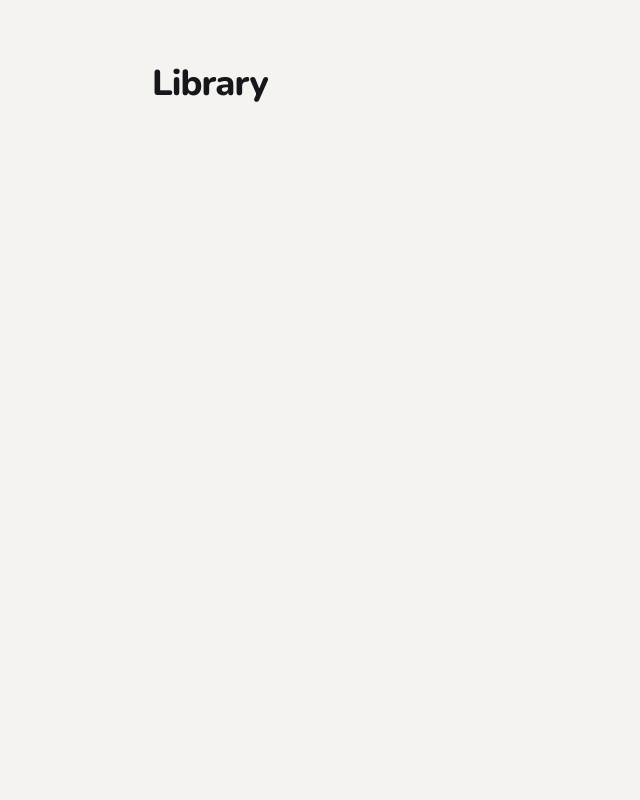
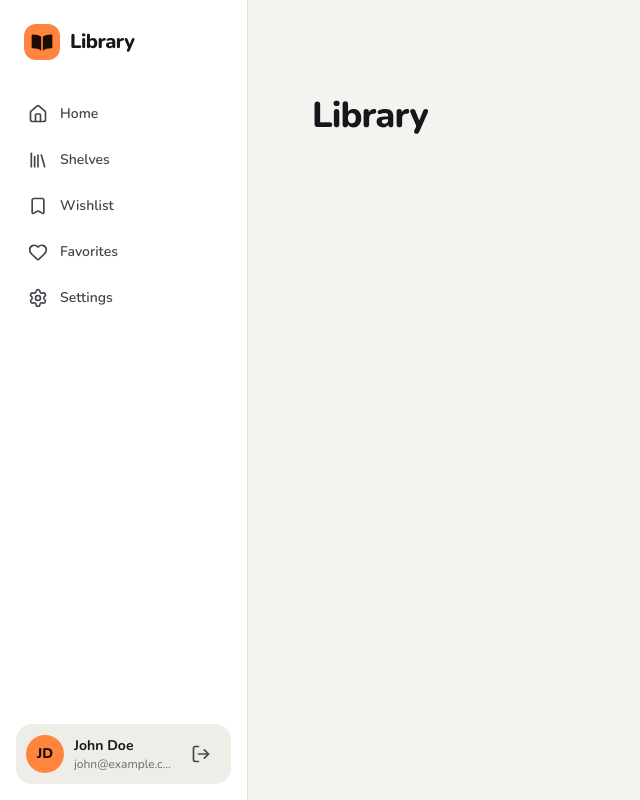
Before and after one commit to jcelic/library-v2, a Next.js app: page / in a window 1280 px wide. Shown: the whole page, without its empty margins (0-640 px from the left). Built offline with nearby package versions, Linux system fonts and the light colour scheme.

Commit message:
feat: add app layout with sidebar

```diff
--- /dev/null
+++ b/src/app/(app)/layout.tsx
@@ -0,0 +1,13 @@
+import Sidebar from '@/components/layout/Sidebar';
+
+const AppLayout = ({ children }: LayoutProps<'/'>) => {
+  return (
+    <div className="flex min-h-dvh">
+      <Sidebar />
+
+      <main className="min-w-0 flex-1 px-6 py-8 lg:px-10">{children}</main>
+    </div>
+  );
+};
+
+export default AppLayout;
--- /dev/null
+++ b/src/components/layout/Sidebar.tsx
@@ -0,0 +1,68 @@
+import {
+  Bookmark,
+  Heart,
+  House,
+  Library,
+  LogOut,
+  Settings,
+} from 'lucide-react';
+import Link from 'next/link';
+import { LogoMark } from '@/components/ui/LogoMark';
+
+const NAV_ITEMS = [
+  { href: '/', label: 'Home', icon: House },
+  { href: '/shelves', label: 'Shelves', icon: Library },
+  { href: '/wishlist', label: 'Wishlist', icon: Bookmark },
+  { href: '/favorites', label: 'Favorites', icon: Heart },
+  { href: '/settings', label: 'Settings', icon: Settings },
+];
+
+const Sidebar = () => {
+  return (
+    <aside className="sticky top-0 hidden h-dvh w-62 shrink-0 flex-col gap-8 border-r border-line bg-surface px-4 pt-6 pb-4 lg:flex">
+      <Link href="/" className="flex items-center gap-2.5 px-2">
+        <span className="flex size-9 items-center justify-center rounded-xl bg-accent text-on-accent">
+          <LogoMark className="size-6" />
+        </span>
+        <span className="text-xl font-extrabold tracking-tight">Library</span>
+      </Link>
+
+      <nav aria-label="Main">
+        <ul className="space-y-0.5">
+          {NAV_ITEMS.map(({ href, label, icon: Icon }) => (
+            <li key={href}>
+              <Link
+                href={href}
+                className="flex h-11 items-center gap-3 rounded-xl px-3 font-semibold text-ink-2 transition-colors hover:bg-surface-2 hover:text-ink"
+              >
+                <Icon className="size-5" aria-hidden="true" />
+                {label}
+              </Link>
+            </li>
+          ))}
+        </ul>
+      </nav>
+
+      <div className="mt-auto flex items-center gap-2.5 rounded-2xl bg-surface-2 p-2.5">
+        <span className="flex size-9.5 shrink-0 items-center justify-center rounded-full bg-accent text-sm font-extrabold text-on-accent">
+          JD
+        </span>
+
+        <div className="min-w-0 flex-1">
+          <p className="truncate font-bold text-ink">John Doe</p>
+          <p className="truncate text-xs text-muted">john@example.com</p>
+        </div>
+
+        <button
+          type="button"
+          aria-label="Sign out"
+          className="flex size-10 shrink-0 items-center justify-center rounded-xl text-ink-2 transition-colors hover:bg-surface hover:text-ink"
+        >
+          <LogOut className="size-5" aria-hidden="true" />
+        </button>
+      </div>
+    </aside>
+  );
+};
+
+export default Sidebar;
```
Also changed, not shown: src/app/(app)/page.tsx (renamed from src/app/page.tsx).
